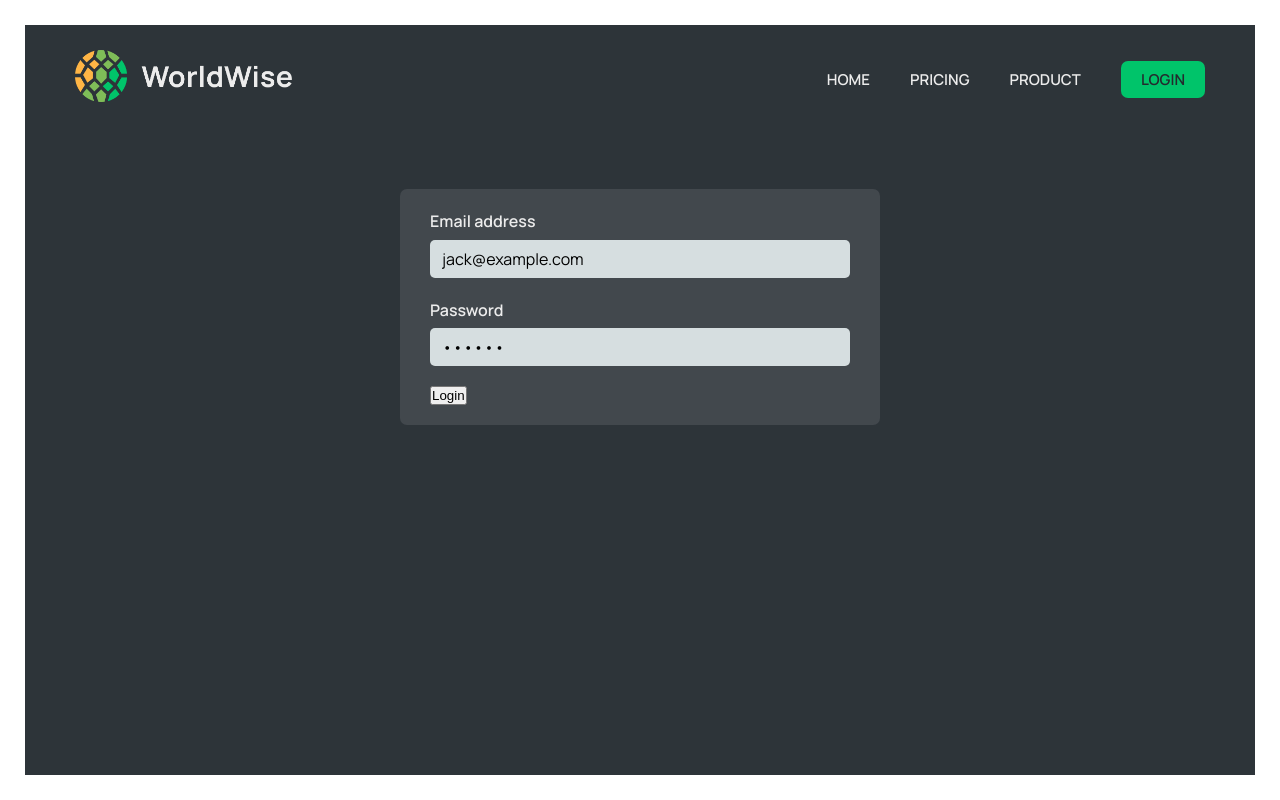
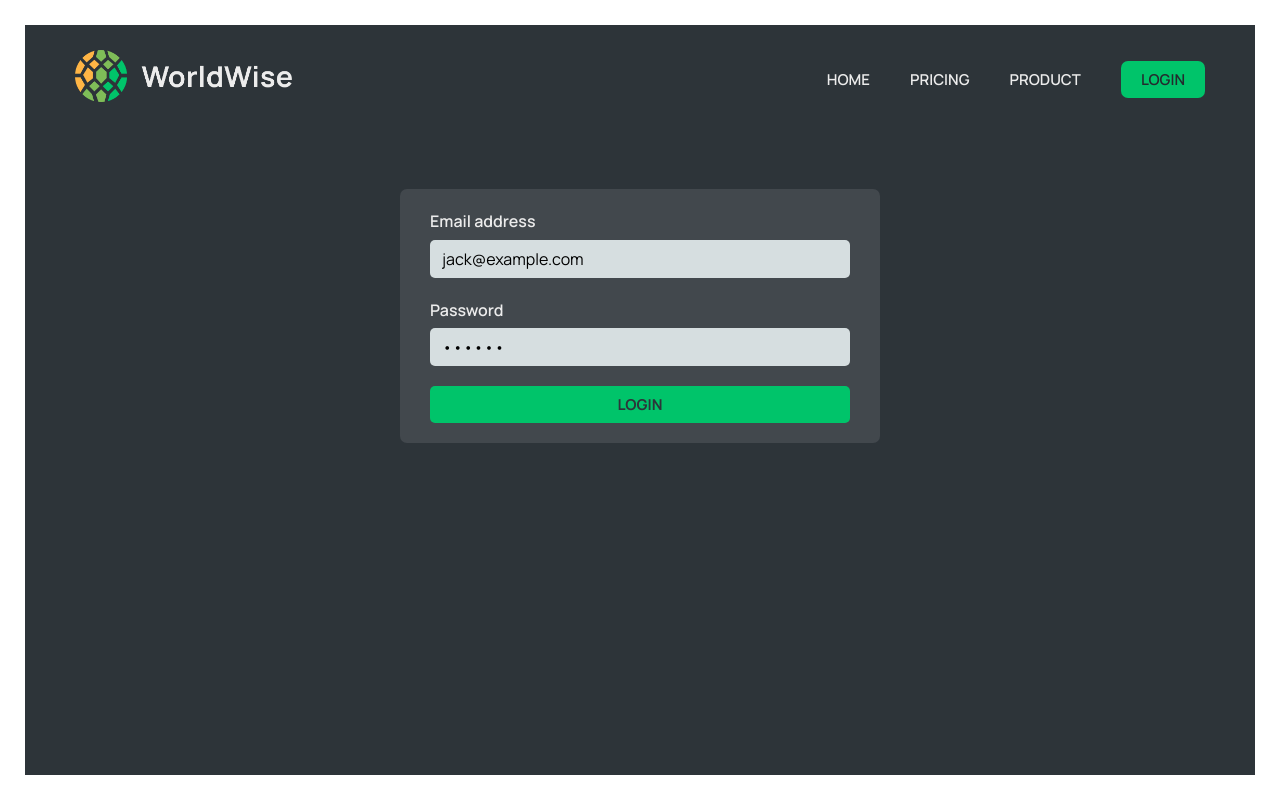
Before and after one commit to Charles-Rocke/Wanderlust, a React (Vite) app: page /login in a window 1280 px wide. Built offline with nearby package versions, Linux system fonts and the light colour scheme; data requests are answered from the project's data file.

Commit message:
Adding fake auth

```diff
--- a/src/App.jsx
+++ b/src/App.jsx
@@ -11,9 +11,11 @@
 import City from "./components/City";
 import Form from "./components/Form";
 import { CitiesProvider } from "./contexts/CitiesContext";
+import { AuthProvider } from "./contexts/FakeAuthContext";
 
 function App() {
   return (
+    <AuthProvider>
       <CitiesProvider>
         <BrowserRouter>
           <Routes>
@@ -33,6 +35,7 @@
           </Routes>
         </BrowserRouter>
       </CitiesProvider>
+    </AuthProvider>
   );
 }
 
--- a/src/components/User.jsx
+++ b/src/components/User.jsx
@@ -27,7 +27,7 @@
 CHALLENGE
 
 1) Add `AuthProvider` to `App.jsx`
-2) In the `Login.jsx` page, call `login()` from context
+// 2) In the `Login.jsx` page, call `login()` from context
 3) Inside an effect, check whether `isAuthenticated === true`. If so, programatically navigate to `/app`
 4) In `User.js`, read and display logged in user from context (`user` object). Then include this component in `AppLayout.js`
 5) Handle logout button by calling `logout()` and navigating back to `/`
--- a/src/contexts/FakeAuthContext.jsx
+++ b/src/contexts/FakeAuthContext.jsx
@@ -31,7 +31,7 @@
     initialState
   );
   function login(email, password) {
-    if (email === FAKE_USER.emmail && password === FAKE_USER.password)
+    if (email === FAKE_USER.email && password === FAKE_USER.password)
       dispatch({ type: "login", payload: FAKE_USER });
   }
   function logout() {
@@ -48,6 +48,8 @@
   const context = useContext(AuthContext);
   if (context === undefined)
     throw new Error("AuthContext was used outside of AuthProvider");
+
+  return context;
 }
 
 export { AuthProvider, useAuth };
--- a/src/pages/Login.jsx
+++ b/src/pages/Login.jsx
@@ -1,17 +1,35 @@
-import { useState } from "react";
+import { useEffect, useState } from "react";
 
 import styles from "./Login.module.css";
 import PageNav from "../components/PageNav";
+import { useAuth } from "../contexts/FakeAuthContext";
+import { useNavigate } from "react-router-dom";
+import Button from "../components/Button";
 
 export default function Login() {
   // PRE-FILL FOR DEV PURPOSES
   const [email, setEmail] = useState("jack@example.com");
   const [password, setPassword] = useState("qwerty");
+  const { login, isAuthenticated } = useAuth();
+  const navigate = useNavigate();
+
+  function handleSubmit(e) {
+    e.preventDefault();
+
+    if (email && password) login(email, password);
+  }
+
+  useEffect(
+    function () {
+      if (isAuthenticated) navigate("/app");
+    },
+    [isAuthenticated, navigate]
+  );
 
   return (
     <main className={styles.login}>
       <PageNav />
-      <form className={styles.form}>
+      <form className={styles.form} onSubmit={handleSubmit}>
         <div className={styles.row}>
           <label htmlFor="email">Email address</label>
           <input
@@ -32,9 +50,7 @@
           />
         </div>
 
-        <div>
-          <button className="cta">Login</button>
-        </div>
+        <Button type="primary">Login</Button>
       </form>
     </main>
   );
```
Lines whose indentation alone changed are shown as unchanged.
